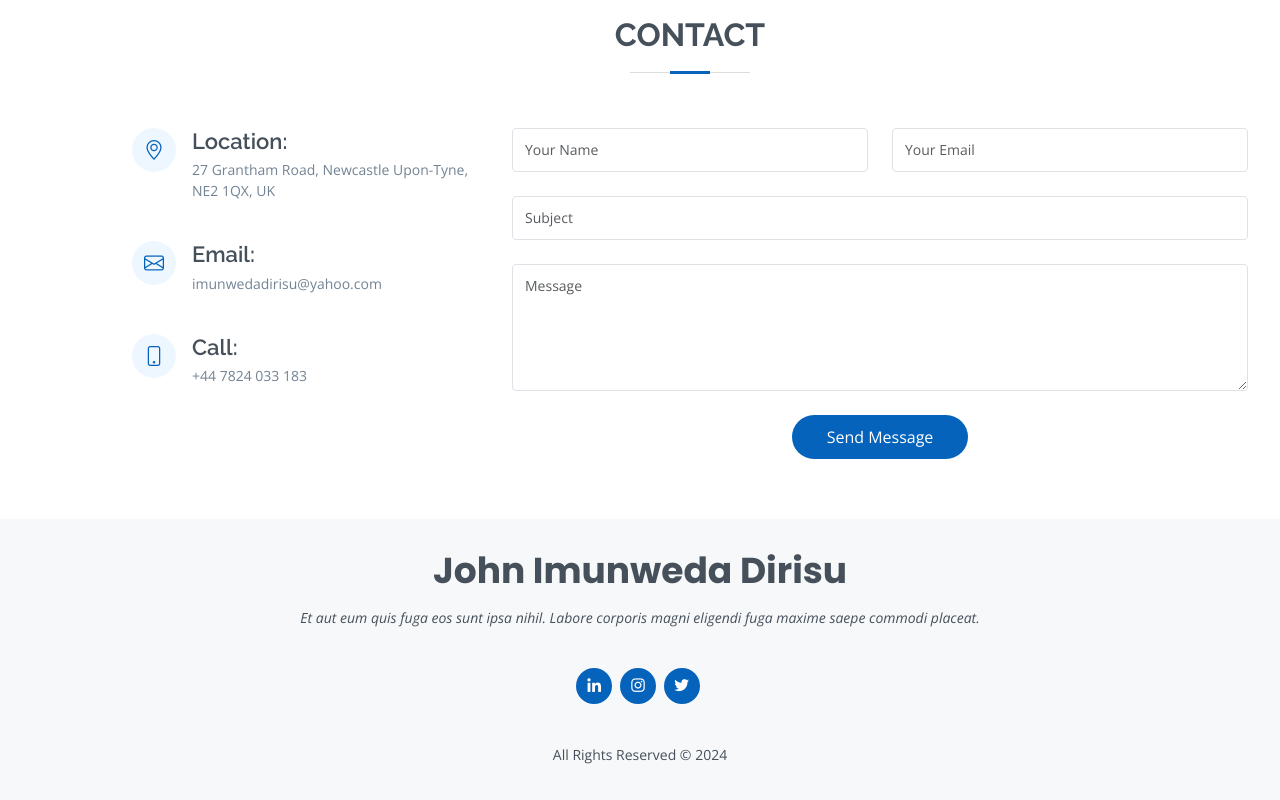
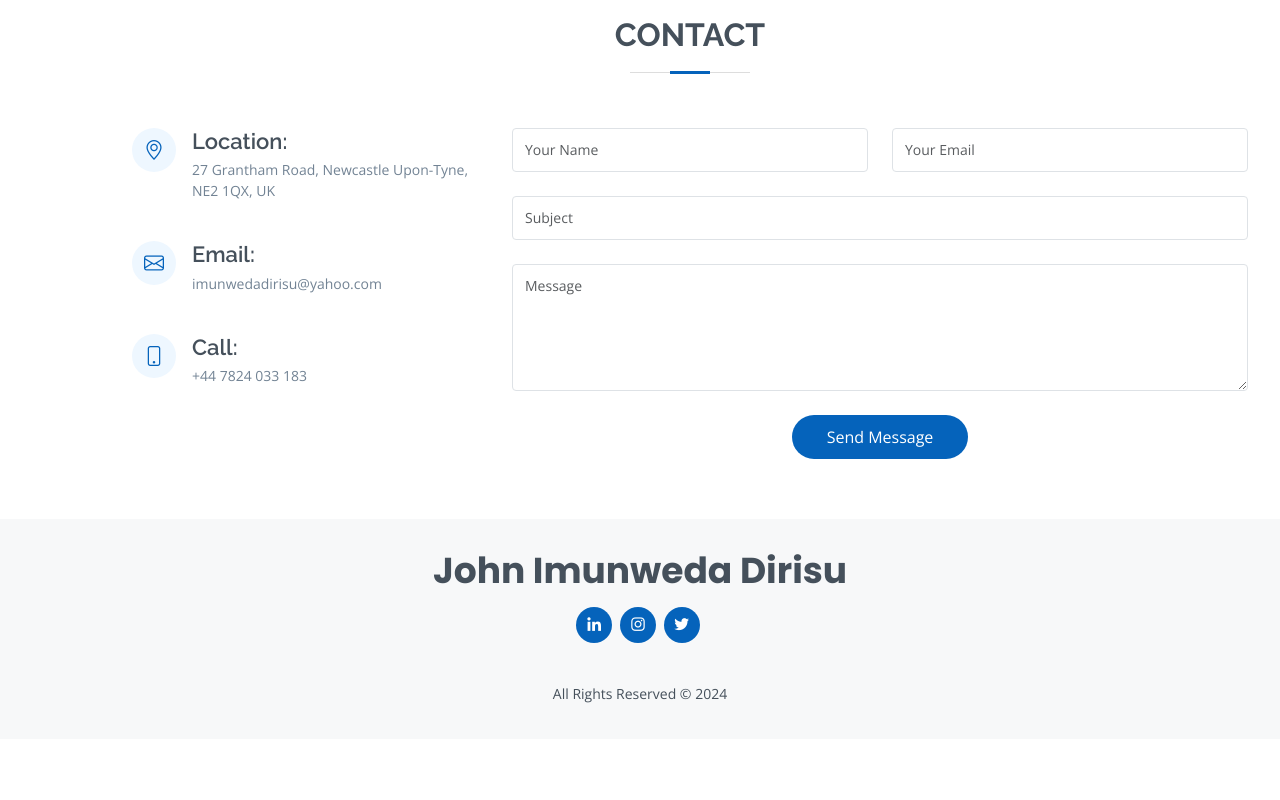
Before and after one commit to JDIRISU/Portfolio, a plain HTML site: page index.html in a window 1280 px wide. Shown: the part 4185-4985 px from the top of the page. After the commit the page ends 4924 px from the top, so only its background shows below. Drawn offline with nearby package versions, Linux system fonts and the light colour scheme.

Commit message:
removing footer text

```diff
--- a/index.html
+++ b/index.html
@@ -717,7 +717,7 @@
   <footer id="footer">
     <div class="container">
       <h3>John Imunweda Dirisu</h3>
-      <p>Et aut eum quis fuga eos sunt ipsa nihil. Labore corporis magni eligendi fuga maxime saepe commodi placeat.</p>
+      <!-- <p>Et aut eum quis fuga eos sunt ipsa nihil. Labore corporis magni eligendi fuga maxime saepe commodi placeat.</p> -->
       <div class="social-links">
         <a href="https://www.linkedin.com/in/john-dirisu/" class="linkedin"><i class="bx bxl-linkedin"></i></a>
         <a href="https://www.instagram.com/fireman_jaydee/" class="instagram"><i class="bx bxl-instagram"></i></a>
```
